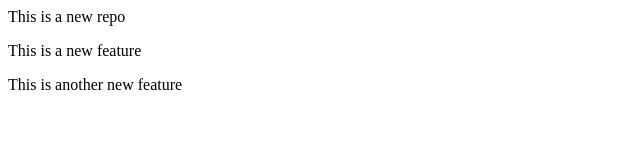
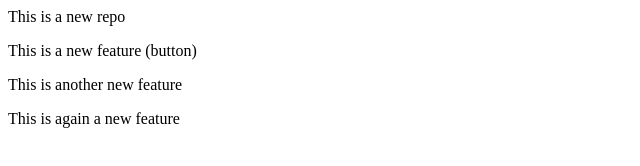
Before and after one commit to turon41/localrepo, a plain HTML site: page index.html in a window 1280 px wide. Shown: the whole page, without its empty margins (0-640 px from the left). Drawn offline with Linux system fonts and the light colour scheme.

Commit message:
Add Button

```diff
--- a/index.html
+++ b/index.html
@@ -1,3 +1,4 @@
 <p>This is a new repo</p>
-<p>This is a new feature</p>
+<p>This is a new feature (button)</p>
 <p>This is another new feature</p>
+<p>This is again a new feature</p>
```
